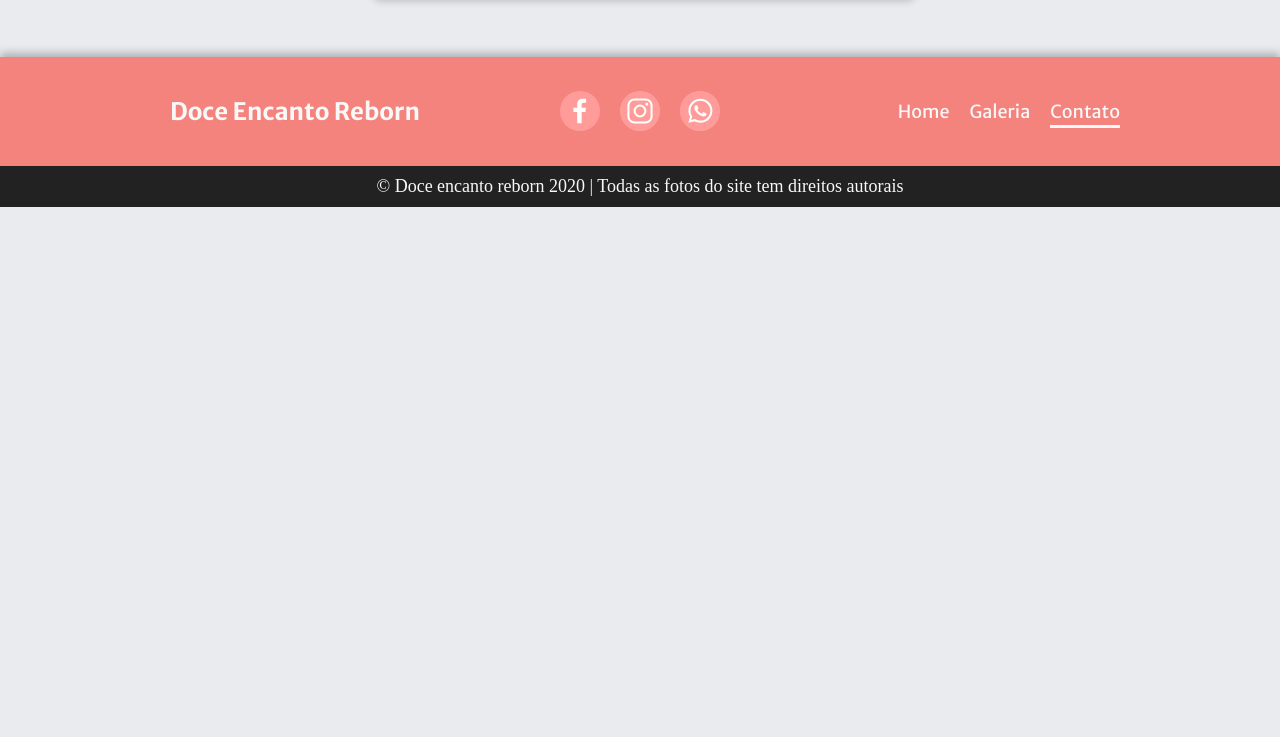
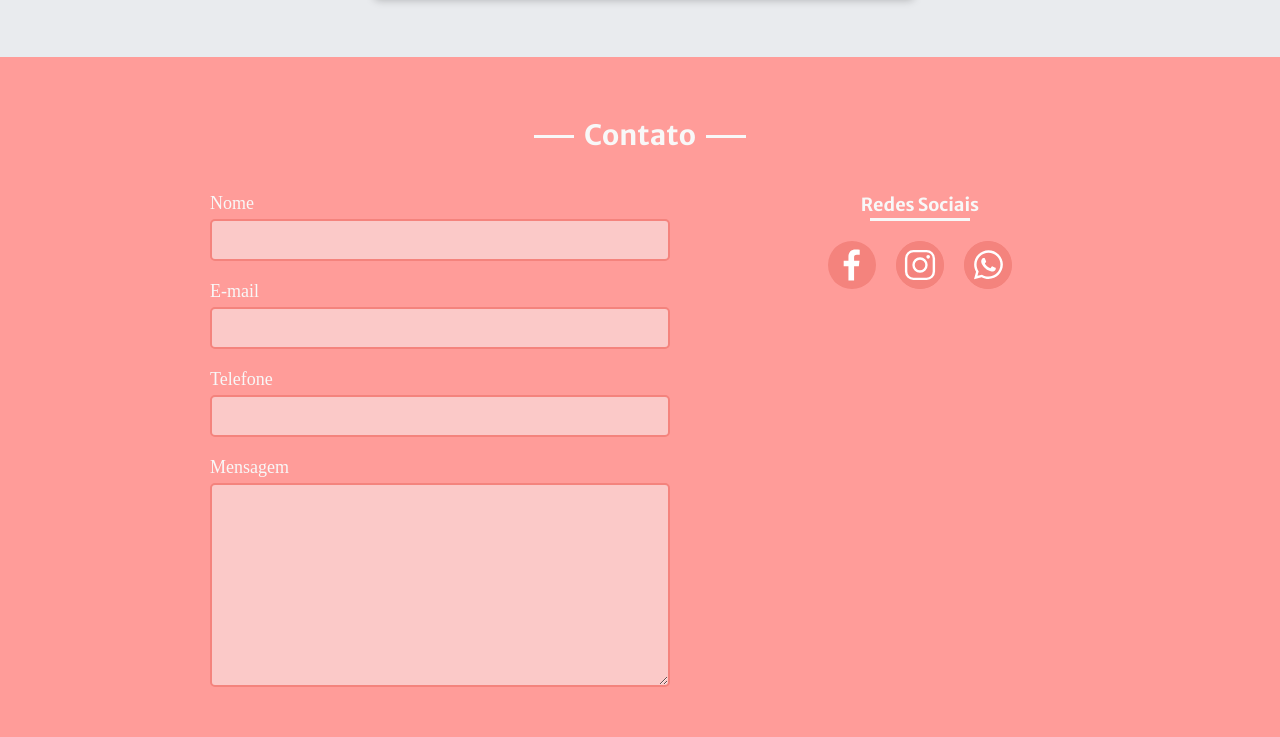
Before and after one commit to Henrique1204/Doce-Encanto, a website: page contato.html in a window 1280 px wide. Shown: the part 683-1420 px from the top of the page. Before the commit the page ends 890 px from the top, so only its background shows below. Drawn offline with Linux system fonts and the light colour scheme; a web font is replaced by a local one.

Commit message:
Adicionar sessao para contato em contato

```diff
--- a/contato.html
+++ b/contato.html
@@ -47,6 +47,43 @@
         </dl>
     </section>
 
+    <main class="contato">
+        <h1>Contato</h1>
+
+        <div class="container">
+            <form>
+                <div class="campo">
+                    <label for="nome">Nome</label>
+                    <input type="text" name="nome" id="nome">
+                </div>
+
+                <div class="campo">
+                    <label for="email">E-mail</label>
+                    <input type="text" name="email" id="email">
+                </div>
+
+                <div class="campo">
+                    <label for="telefone">Telefone</label>
+                    <input type="text" name="telefone" id="telefone">
+                </div>
+
+                <div class="campo">
+                    <label for="msg">Mensagem</label>
+                    <textarea name="msg" id="msg" cols="30" rows="10"></textarea>
+                </div>
+            </form>
+
+            <div class="redes-sociais">
+                <h2>Redes Sociais</h2>
+                <ul class="linha">
+                    <li><a href="https://www.facebook.com/Doce-encanto-reborn-108866927616984/" class="facebook" target="_blank"><img src="img/icones/social_facebook_contato.svg" alt="Facebook"></a></li>
+                    <li><a href="#" target="_blank"><img src="img/icones/social_instagram_contato.svg" alt="Instagram"></a></li>
+                    <li><a href="https://api.whatsapp.com/send?phone=5511985009022" target="_blank"><img src="img/icones/social_whatsapp_contato.svg" alt="Whatsapp"></a></li>
+                </ul>
+            </div>
+        </div>
+    </main>
+
     <footer class="footer">
         <div class="container infos">
             <h1 class="logo">Doce encanto reborn</h1>
--- a/css/scss/_contato.scss
+++ b/css/scss/_contato.scss
@@ -59,7 +59,7 @@
                 height: 12px;
                 top: 15px;
                 right: 20px;
-                background: url("../../img/icones/setinha.svg") no-repeat center;
+                background: url("../img/icones/setinha.svg") no-repeat center;
                 background-size: cover;
                 display: inline-block;
                 position: absolute;
@@ -94,3 +94,99 @@
         }
     }
 }
+
+// Contato
+.contato  {
+    padding: $d-grande 0;
+    background-color: $secundaria;
+
+    h1 {
+        @include titulo-sessao($branco-1);
+    }
+
+    .container {
+        margin-top: $d-media;
+        justify-content: space-around;
+        align-items: flex-start;
+    }
+
+    form {
+        @include grid(6);
+
+        .campo {
+            margin-bottom: $d-pequena;
+
+            label {
+                margin-bottom: 5px;
+                font-family: $corpo-texto;
+                font-size: em(18);
+                color: $branco-1;
+                display: block;
+            }
+
+            input, textarea {
+                width: 100%;
+                padding: 10px;
+                border: 2px solid $primaria;
+                border-radius: 5px;
+                font-family: $corpo-texto;
+                font-size: em(16);
+                letter-spacing: 0.1em;
+                color: #222;
+                background-color: rgba(248, 248, 248, 0.5);
+                outline: none;
+                transition: 0.2s;
+
+                &:focus {
+                    border-color: $branco-1;
+                }
+            }
+        }
+    }
+
+    .redes-sociais {
+        @include grid(4);
+
+        h2 {
+            font-family: $titulo;
+            font-size: em(18);
+            font-weight: bold;
+            text-align: center;
+            color: $branco-1;
+
+            &::after {
+                content: "";
+                width: 100px;
+                height: 3px;
+                margin: 2px auto  $d-pequena;
+                background-color: currentColor;
+                display: block;
+            }
+        }
+
+        .linha {
+            justify-content: center;
+        }
+
+        li + li {
+            margin-left: 20px;
+        }
+
+        a {
+            width: 48px;
+            height: 48px;
+            border-radius: 50%;
+            background-color: $primaria;
+            overflow: hidden;
+            display: block;
+
+            &.facebook {
+                padding: 5px;
+            }
+        }
+
+        @include responsividade() {
+            display: none;
+        }
+    }
+}
--- a/css/scss/_geral.scss
+++ b/css/scss/_geral.scss
@@ -122,8 +122,8 @@ img {
         }
 
         a {
-            width: 40px;
-            height: 40px;
+            width: 48px;
+            height: 48px;
             border-radius: 50%;
             background-color: $secundaria;
             overflow: hidden;
```
Also changed, not shown: css/estilo.css, img/icones/social_facebook_contato.svg (added), img/icones/social_instagram_contato.svg (added), img/icones/social_whatsapp_contato.svg (added).
